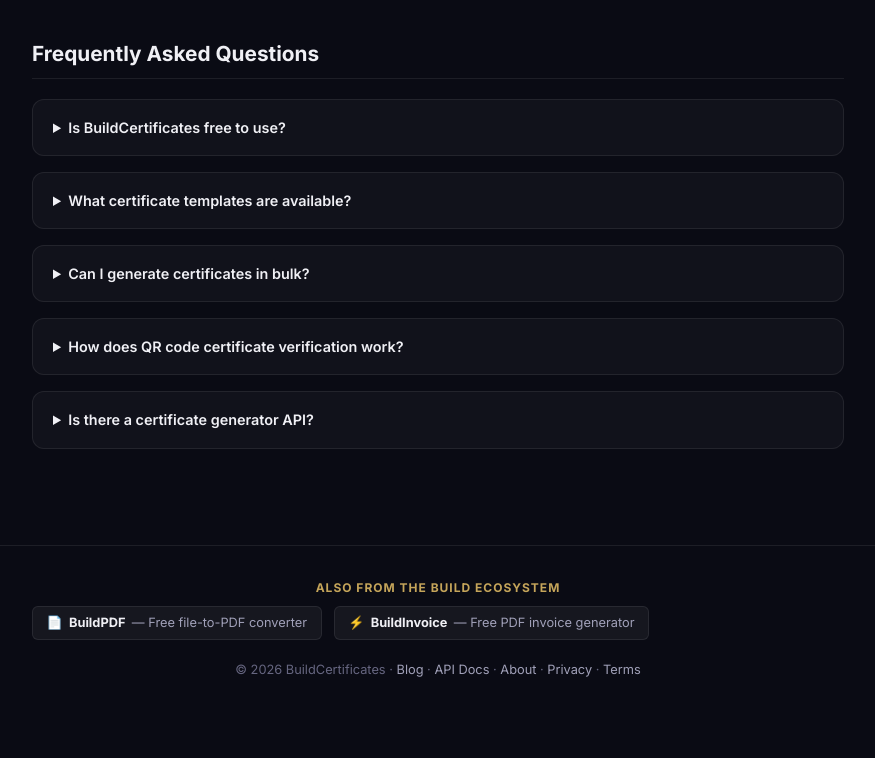
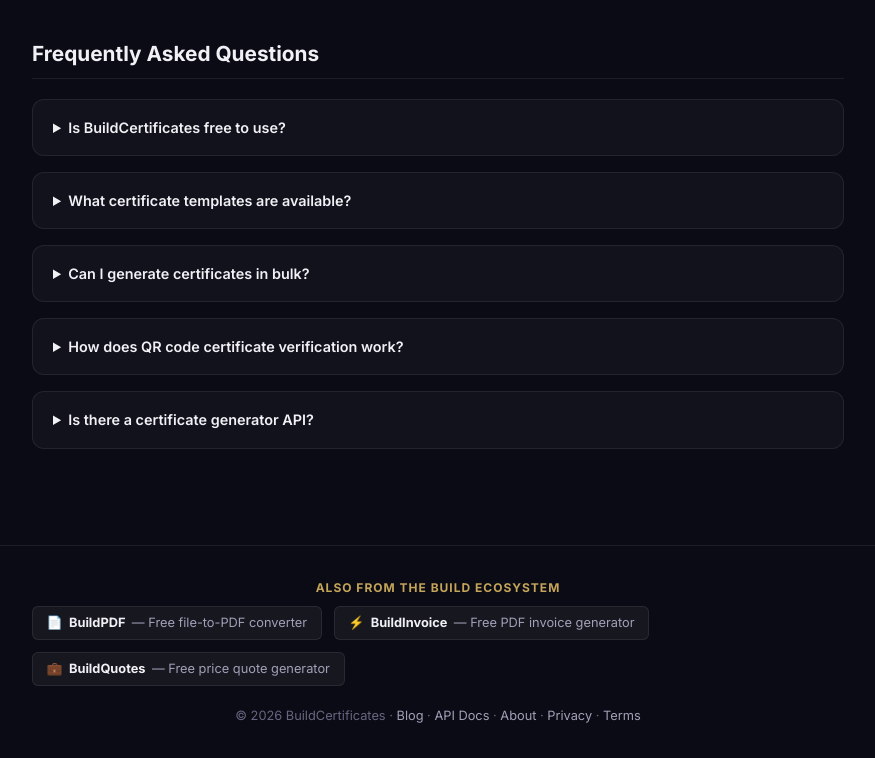
Before and after one commit to dcwynne89/buildcertificates, a website: page index.html in a window 1280 px wide. Shown: the part 1709-2467 px from the top of the page, without its empty margins (202-1077 px from the left). Before the commit the page ends 2421 px from the top, so only its background shows below. Drawn offline with nearby package versions, Linux system fonts and the light colour scheme; a web font is replaced by a local one.

Commit message:
Add BuildQuotes to ecosystem footer

```diff
--- a/index.html
+++ b/index.html
@@ -363,6 +363,7 @@
       <div style="display:flex;flex-wrap:wrap;gap:0.75rem;">
         <a href="https://buildpdf.co" target="_blank" rel="noopener" style="display:inline-flex;align-items:center;gap:0.4rem;padding:0.35rem 0.85rem;background:rgba(255,255,255,0.05);border:1px solid var(--border);border-radius:6px;font-size:0.8rem;color:var(--text-secondary);text-decoration:none;transition:border-color 0.2s,color 0.2s;">📄 <strong style="color:var(--text-primary);">BuildPDF</strong> — Free file-to-PDF converter</a>
         <a href="https://buildinvoice.co" target="_blank" rel="noopener" style="display:inline-flex;align-items:center;gap:0.4rem;padding:0.35rem 0.85rem;background:rgba(255,255,255,0.05);border:1px solid var(--border);border-radius:6px;font-size:0.8rem;color:var(--text-secondary);text-decoration:none;transition:border-color 0.2s,color 0.2s;">⚡ <strong style="color:var(--text-primary);">BuildInvoice</strong> — Free PDF invoice generator</a>
+        <a href="https://buildquotes.co" target="_blank" rel="noopener" style="display:inline-flex;align-items:center;gap:0.4rem;padding:0.35rem 0.85rem;background:rgba(255,255,255,0.05);border:1px solid var(--border);border-radius:6px;font-size:0.8rem;color:var(--text-secondary);text-decoration:none;transition:border-color 0.2s,color 0.2s;">💼 <strong style="color:var(--text-primary);">BuildQuotes</strong> — Free price quote generator</a>
       </div>
     </div>
     <p>© 2026 BuildCertificates · <a href="/blog/">Blog</a> · <a href="/api/docs">API Docs</a> · <a href="/about.html">About</a> · <a href="/privacy.html">Privacy</a> · <a href="/terms.html">Terms</a></p>
```
